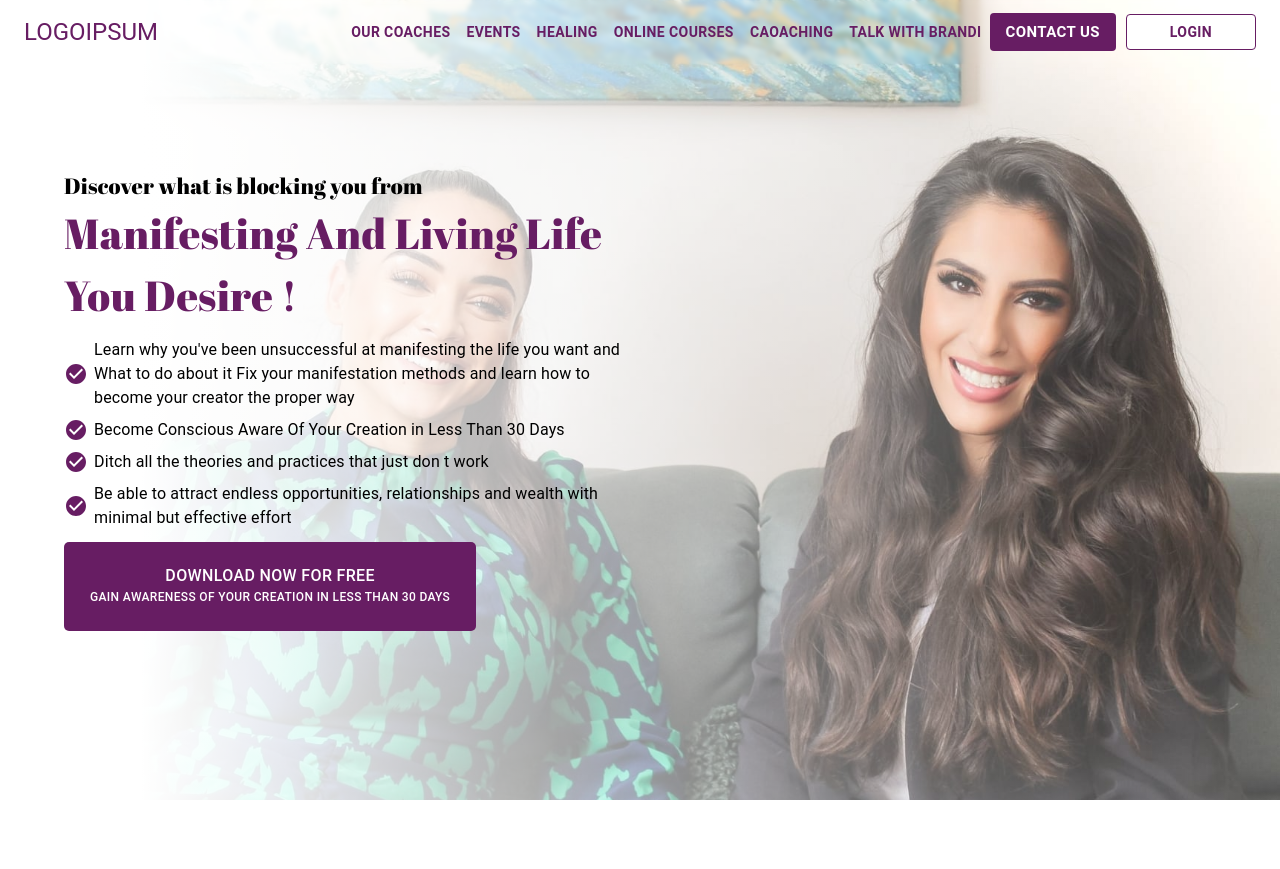
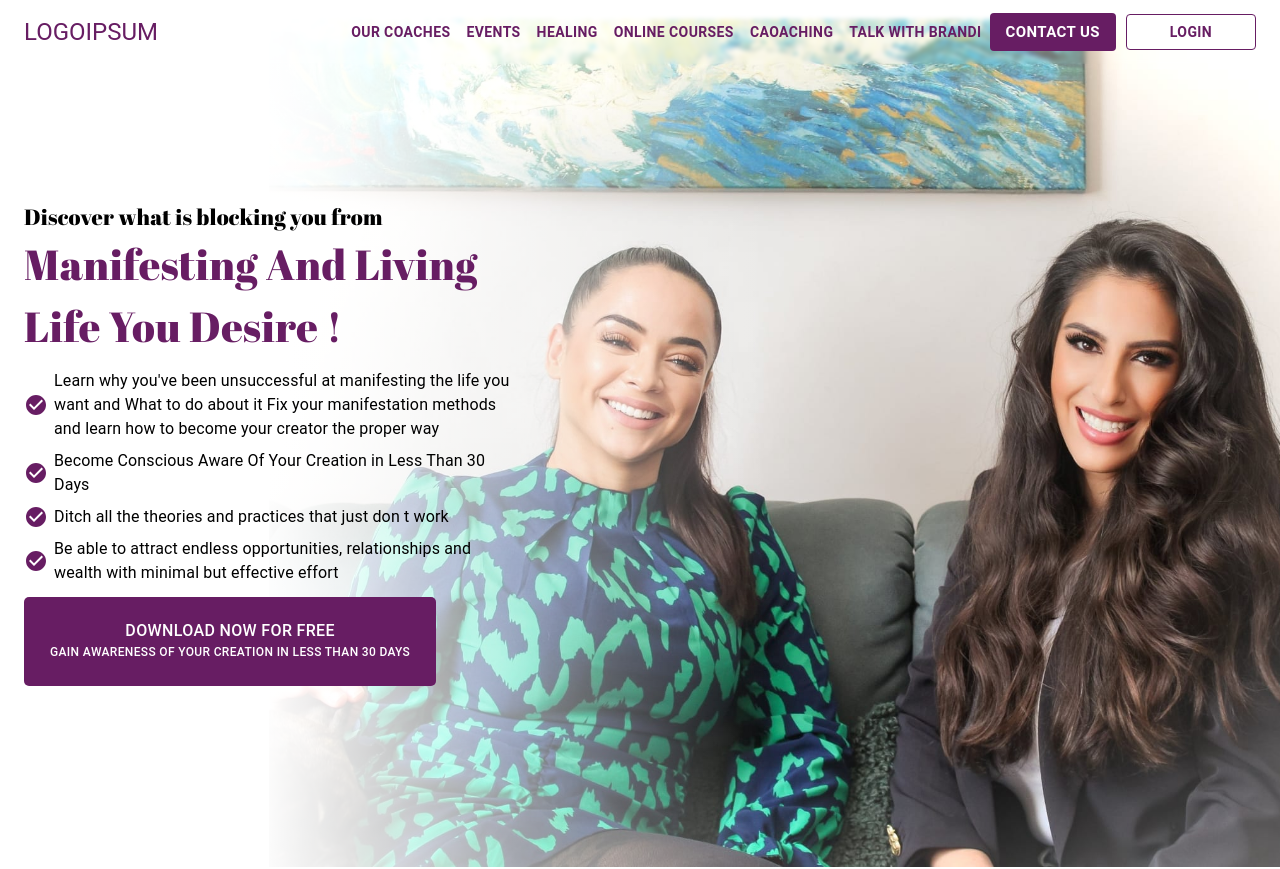
Before and after one commit to bonzark/coaching, a React (Vite) app in the folder client/: page / in a window 1280 px wide. Shown: the top 869 px of the page. Built offline with nearby package versions, Linux system fonts and the light colour scheme.

Commit message:
Responcive hero banner chnages done

```diff
--- a/client/src/sections/heroBanner.jsx
+++ b/client/src/sections/heroBanner.jsx
@@ -40,9 +40,10 @@ const HeroBanner = () => {
       <FormModal open={open} handleClose={handleClose} />
       <Box
         sx={{
-          backgroundImage: "url('./heroBg.JPG')",
-          backgroundSize: "cover",
-          backgroundPosition: "center",
+          backgroundImage: "url('./heroBg.jpg')",
+          backgroundSize: { xs: "100%", md: "85%" },
+          backgroundRepeat: "no-repeat",
+          backgroundPosition: { xs: "center top", md: "140% center" },
           position: "relative",
           "::after": {
             content: "' '",
@@ -50,8 +51,8 @@ const HeroBanner = () => {
             width: "100%",
             height: "100%",
             background: {
-              xs: "linear-gradient(0, rgba(255, 255, 255, 1) 20%, rgba(255, 255, 255, 0) 100%)",
-              md: "linear-gradient(90deg, rgba(255,255,255,1) 11%, rgba(255,255,255,0) 100%)",
+              xs: "linear-gradient(0, rgba(255, 255, 255, 1) 50%, rgba(255, 255, 255, 0) 66%)",
+              md: "linear-gradient(90deg, rgba(255,255,255,1) 20%, rgba(255,255,255,0) 60%)",
             },
             zIndex: 0,
             top: 0,
@@ -61,17 +62,23 @@ const HeroBanner = () => {
       >
         <Container
           sx={{
-            minHeight: "100vh",
+            minHeight: { xs: "80vh", md: "100%" },
             display: "flex",
             alignItems: { xs: "end", md: "center" },
             position: "relative",
             zIndex: 1,
           }}
+          maxWidth="xl"
         >
           <Box
             sx={{
-              width: { xs: "auto  ", md: "50%" },
-              paddingBottom: { xs: "100px", md: 0 },
+              width: { xs: "auto  ", md: "45%", lg: "40%" },
+              padding: {
+                xs: "0 0 50px 0",
+                md: "100px 0",
+                lg: "200px 0",
+                xl: "300px 0",
+              },
             }}
           >
             <Typography
```
